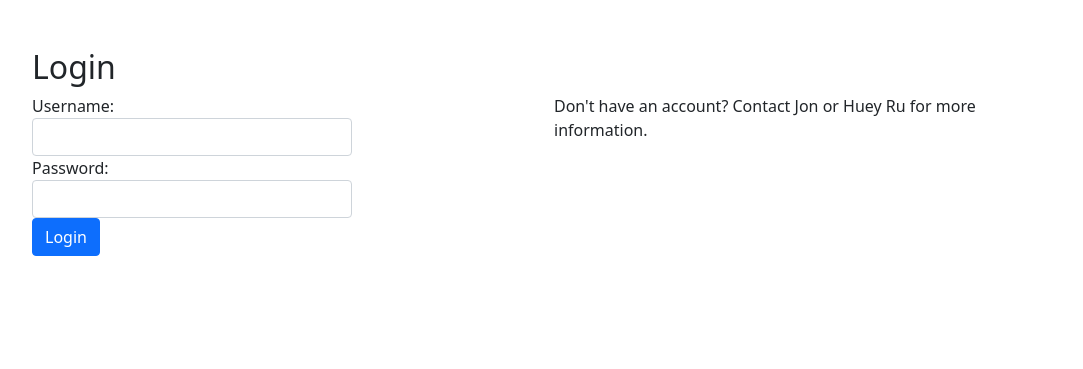
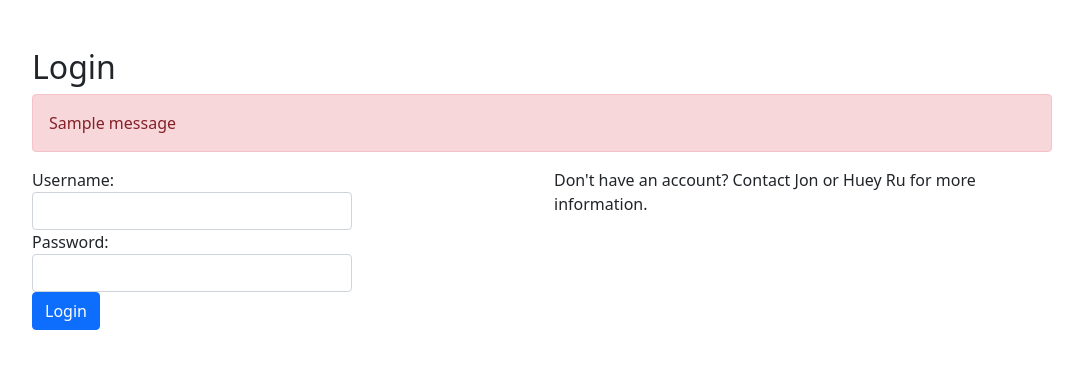
Before and after one commit to admiralorbiter/Flask_Playground, a Flask app: page /login in a window 1280 px wide. Shown: the part 76-445 px from the top of the page, without its empty margins (98-1181 px from the left). Run offline with Flask 3, Linux system fonts and the light colour scheme; tables that the repository leaves empty hold one stand-in row (values such as "Sample post"); one stand-in notice (Sample message) is shown; some libraries are stand-ins or nearby versions.

Commit message:
Displays error when you try to login wrong

```diff
--- a/app/routes/auth.py
+++ b/app/routes/auth.py
@@ -29,7 +29,7 @@ def login():
         user = User.query.filter_by(username=username).first()
         if user is None or not user.check_password(password):
             flash('Invalid username or password')
-            return redirect(url_for('login'))
+            return redirect(url_for('auth.login'))
         user.role_id = 'user'
         login_user(user)
         user.last_login = datetime.utcnow()  # Update last_login to the current time
--- a/app/templates/login.html
+++ b/app/templates/login.html
@@ -5,6 +5,17 @@
 {% block content %}
 <div class="p-5">
     <h2>Login</h2>
+    <!-- Display Flask Flash Messages -->
+    {% with messages = get_flashed_messages() %}
+      {% if messages %}
+        <div class="alert alert-danger" role="alert">
+          {% for message in messages %}
+            {{ message }}
+          {% endfor %}
+        </div>
+      {% endif %}
+    {% endwith %}
+
     <div class="row">
         <div class="col">
             <form action="/login" method="post">
```
